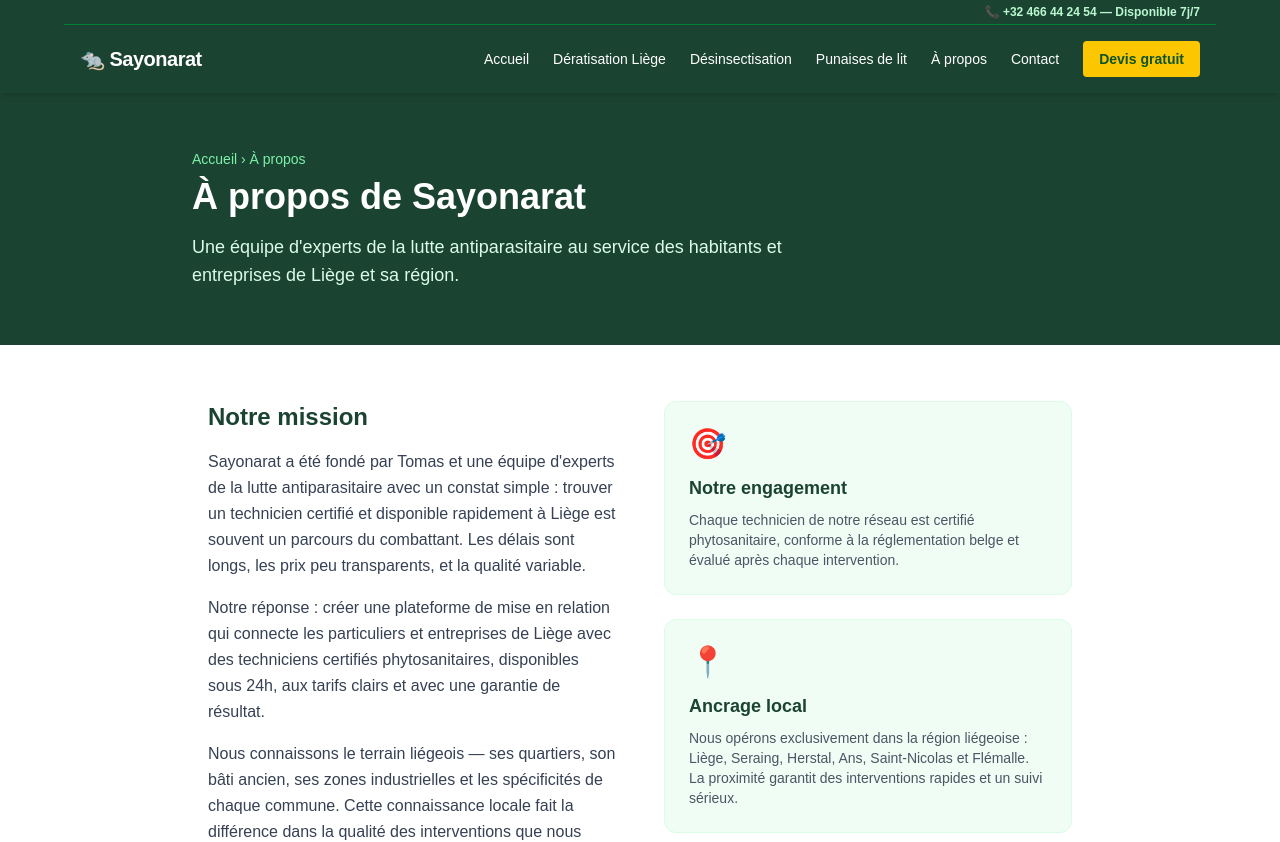
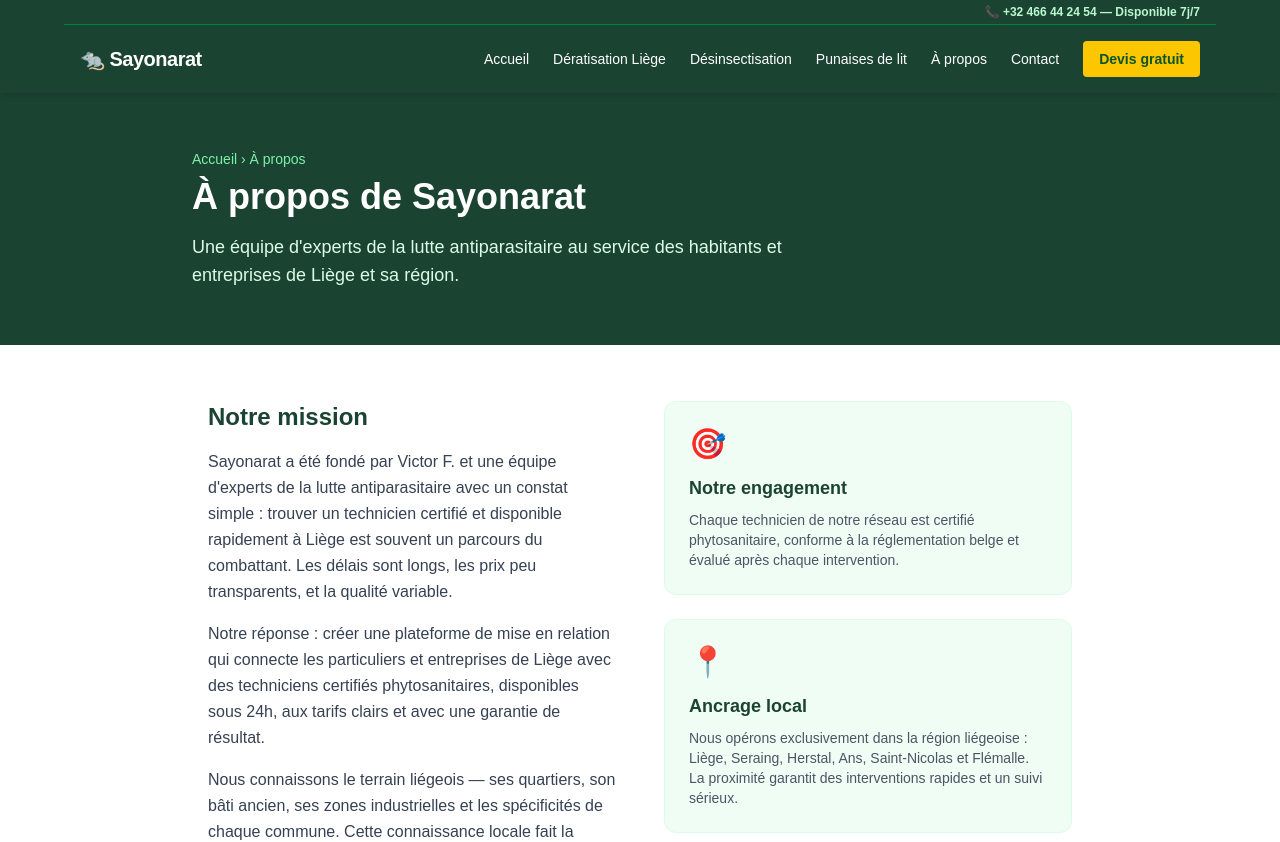
Before and after one commit to wnqgphqn5t-cmyk/sayonarat, a Next.js app: page /a-propos in a window 1280 px wide. Shown: the top 842 px of the page. Built offline with nearby package versions, Linux system fonts and the light colour scheme.

Commit message:
page à propos + lien header + sitemap

```diff
--- a/app/a-propos/page.tsx
+++ b/app/a-propos/page.tsx
@@ -32,7 +32,7 @@
               Notre mission
             </h2>
             <p className="text-gray-700 mb-4 leading-relaxed">
-              Sayonarat a été fondé par Tomas et une équipe d&apos;experts de la lutte
+              Sayonarat a été fondé par Victor F. et une équipe d&apos;experts de la lutte
               antiparasitaire avec un constat simple : trouver un technicien certifié
               et disponible rapidement à Liège est souvent un parcours du combattant.
               Les délais sont longs, les prix peu transparents, et la qualité variable.
```
